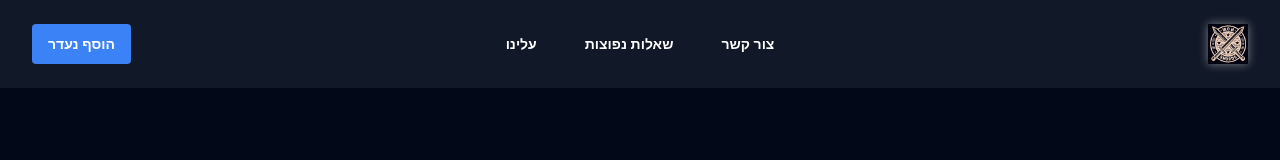
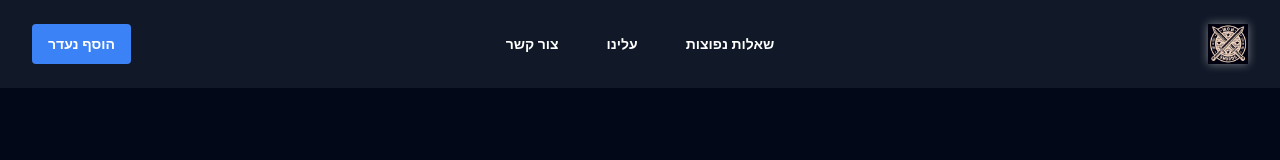
Before and after one commit to Eliran-dev/iron-swords-missing, a Next.js app: page /about in a window 1280 px wide. Shown: the top 160 px of the page. Built offline with nearby package versions, Linux system fonts and the light colour scheme.

Commit message:
fix: rearrange navbar order

```diff
--- a/src/components/nav-bar.tsx
+++ b/src/components/nav-bar.tsx
@@ -1,13 +1,13 @@
 "use client";
 
-import {useState} from 'react'
-import {Dialog} from '@headlessui/react'
-import {Bars3Icon, XMarkIcon} from '@heroicons/react/24/outline'
-import Image from "next/image"
+import {mailAdmin} from '@/lib/utils';
+import {Dialog} from '@headlessui/react';
+import {Bars3Icon, XMarkIcon} from '@heroicons/react/24/outline';
+import Image from "next/image";
+import Link from 'next/link';
+import {useState} from 'react';
 import {AddMissing} from './add-missing';
-import Link from 'next/link';
-import { Button } from './ui/button';
-import { mailAdmin } from '@/lib/utils';
+
 
 const navigation = [
     {name: 'עלינו', href: '/about'},
@@ -25,14 +25,14 @@ export default function NavBar() {
                 </div>
 
                 <div className="hidden lg:flex lg:gap-x-12 ">
+                    <Link href="#" key={'contact'} className="text-sm font-semibold leading-6 text-white cursor-pointer" onClick={() => mailAdmin()}>
+                        צור קשר
+                    </Link>
                     {navigation.map((item) => (
                         <a key={item.name} href={item.href} className="text-sm font-semibold leading-6 text-white">
                             {item.name}
                         </a>
                     ))}
-                    <a key={'contact'} className="text-sm font-semibold leading-6 text-white cursor-pointer" onClick={()=>mailAdmin()}>
-                        צור קשר
-                    </a>
                 </div>
                 <div className="flex lg:flex-1 lg:justify-end">
                     <Link href="/" className="-m-1.5 p-1.5">
@@ -93,7 +93,7 @@ export default function NavBar() {
                                         {item.name}
                                     </Link>
                                 ))}
-                                 <a key={'contact'} className="-mx-3 block rounded-lg px-3 py-2 text-base font-semibold leading-7 text-white hover:bg-gray-800 cursor-pointer" onClick={()=>mailAdmin()}>
+                                <a key={'contact'} className="-mx-3 block rounded-lg px-3 py-2 text-base font-semibold leading-7 text-white hover:bg-gray-800 cursor-pointer" onClick={() => mailAdmin()}>
                                     צור קשר
                                 </a>
                             </div>
```
